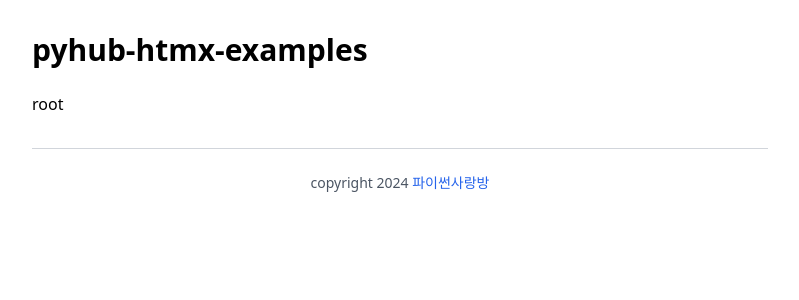
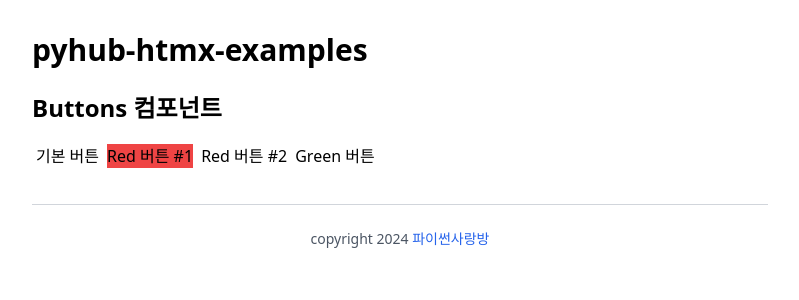
Before and after one commit to pyhub-kr/pyhub-htmx-examples, a Django app: page / in a window 1280 px wide. Shown: the top 300 px of the page, without its empty margins (240-1039 px from the left). Run offline with Django 5.2, Linux system fonts and the light colour scheme; some libraries are stand-ins or nearby versions.

Commit message:
django-cotton 기반으로 button 컴포넌트 추가

```diff
--- a/mysite/settings.py
+++ b/mysite/settings.py
@@ -37,6 +37,7 @@
     "django.contrib.sessions",
     "django.contrib.messages",
     "django.contrib.staticfiles",
+    "django_cotton",
     "melon",
 ]
 
--- a/requirements.txt
+++ b/requirements.txt
@@ -1 +1,2 @@
 django~=5.1.0
+django-cotton==0.9.40
--- /dev/null
+++ b/templates/cotton/button.html
@@ -0,0 +1,5 @@
+<button class="px-4 py-2 text-white rounded bg-blue-500 hover:bg-blue-600 transition duration-300 focus:outline-none
+               focus:ring-2 focus:ring-blue-400 focus:ring-opacity-50 relative overflow-hidden {{ class }}"
+    {{ attrs }}>
+    {{ slot }}
+</button>
--- /dev/null
+++ b/templates/cotton/button_green.html
@@ -0,0 +1,3 @@
+<c-button class="bg-green-500 hover:bg-green-600 focus:ring-green-400 {{ class }}" {{ attrs }}>
+    {{ slot }}
+</c-button>
--- /dev/null
+++ b/templates/cotton/button_red.html
@@ -0,0 +1,3 @@
+<c-button class="bg-red-500 hover:bg-red-600 focus:ring-red-400 {{ class }}" {{ attrs }}>
+    {{ slot }}
+</c-button>
--- a/templates/root.html
+++ b/templates/root.html
@@ -1,5 +1,11 @@
 {% extends "base.html" %}
 
 {% block content %}
-    <h1>root</h1>
+    <h2 class="text-2xl font-semibold mb-4">Buttons 컴포넌트</h2>
+    <div class="flex flex-row gap-2 p-1">
+        <c-button>기본 버튼</c-button>
+        <c-button class="bg-red-500 hover:bg-red-600 focus:ring-red-400">Red 버튼 #1</c-button>
+        <c-button-red>Red 버튼 #2</c-button-red>
+        <c-button-green>Green 버튼</c-button-green>
+    </div>
 {% endblock %}
```
